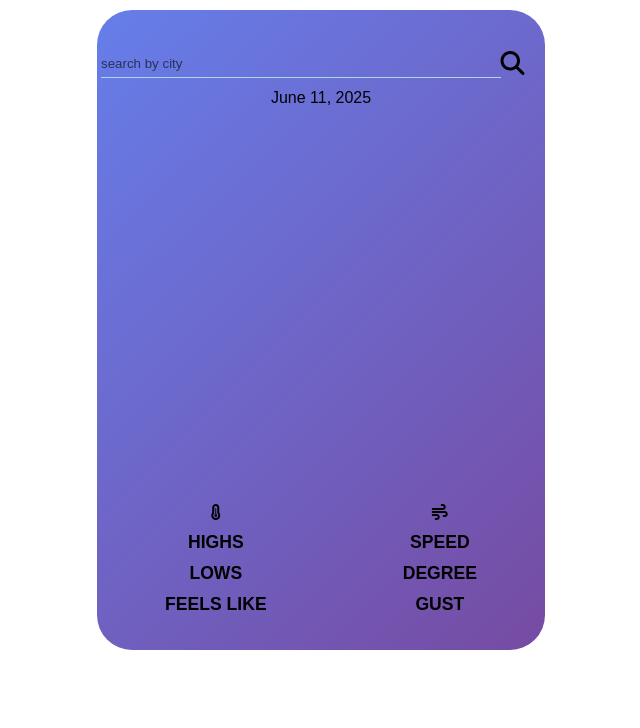
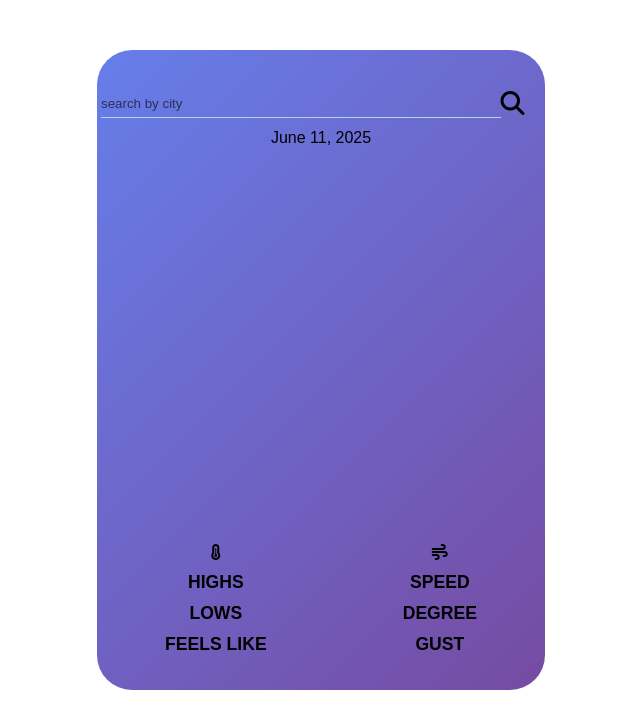
Before and after one commit to dnaorem97/weatherApp, a plain HTML site: page index.html in a window 1280 px wide. Shown: the whole page, without its empty margins (319-959 px from the left). Drawn offline with Linux system fonts and the light colour scheme; no server answers.

Commit message:
position changed

```diff
--- a/style.css
+++ b/style.css
@@ -10,7 +10,7 @@
     width: 35vw;
     height: 80vh;
     display: block;
-    margin: 10px auto;
+    margin: 50px auto;
     text-align: center;
     padding: 40px 0px;
     overflow: hidden;
```
